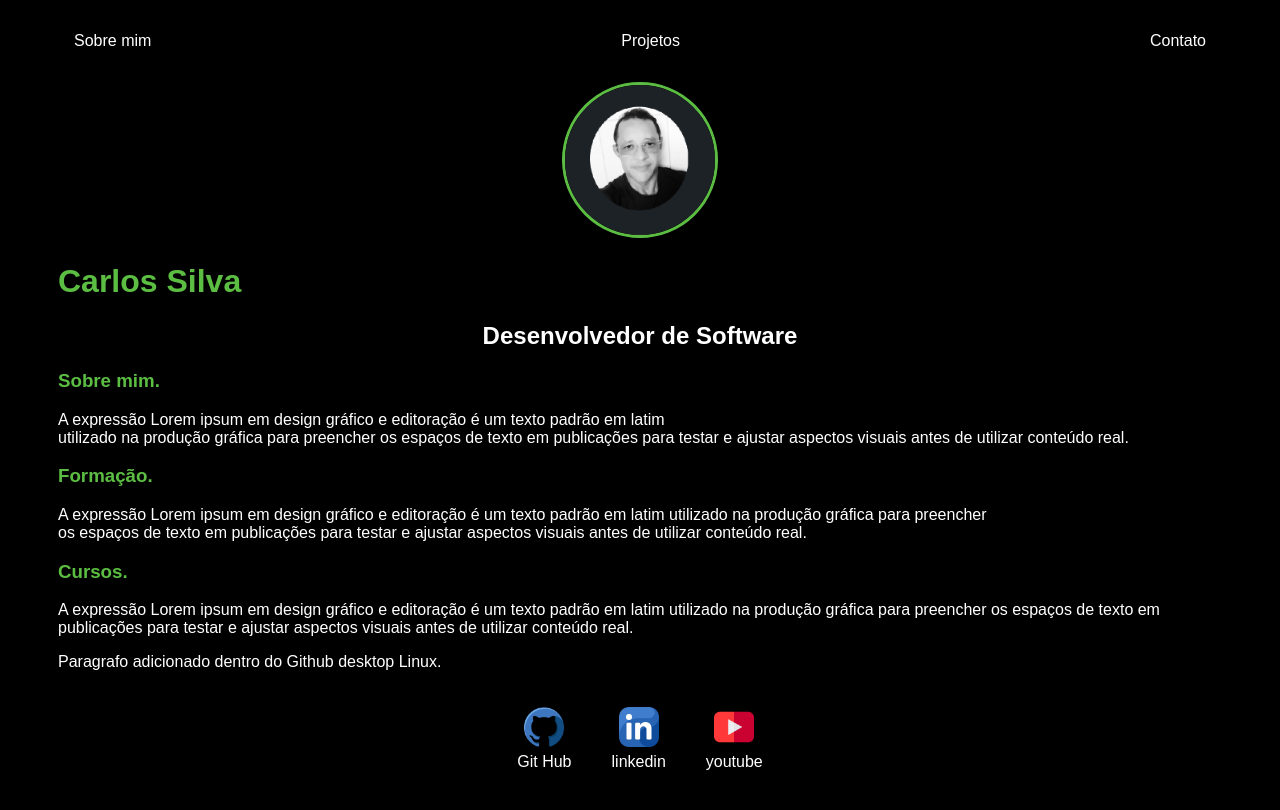
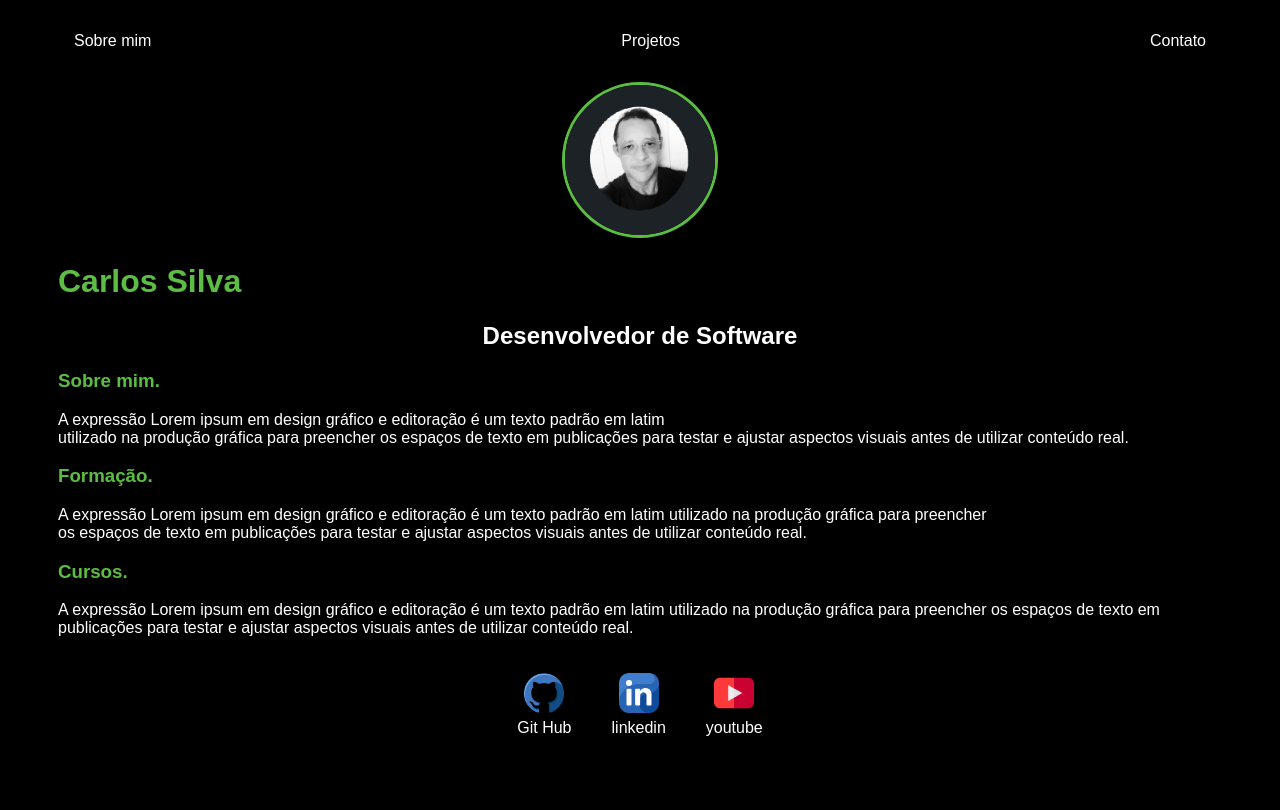
Before and after one commit to SilvaCP/easy_portfolio, a plain HTML site: page easy_portfolio/index.html in a window 1280 px wide. Drawn offline with Linux system fonts and the light colour scheme.

Commit message:
Alterei uma linha de código. Estava remoto.

```diff
--- a/easy_portfolio/index.html
+++ b/easy_portfolio/index.html
@@ -53,7 +53,6 @@
                     utilizado na produção gráfica para preencher os espaços de texto em publicações para
                     testar e ajustar aspectos visuais antes de utilizar conteúdo real.
                 </p>
-                <p>Paragrafo adicionado dentro do Github desktop Linux.</p>
             </section>
         </main>
         <footer>
```
